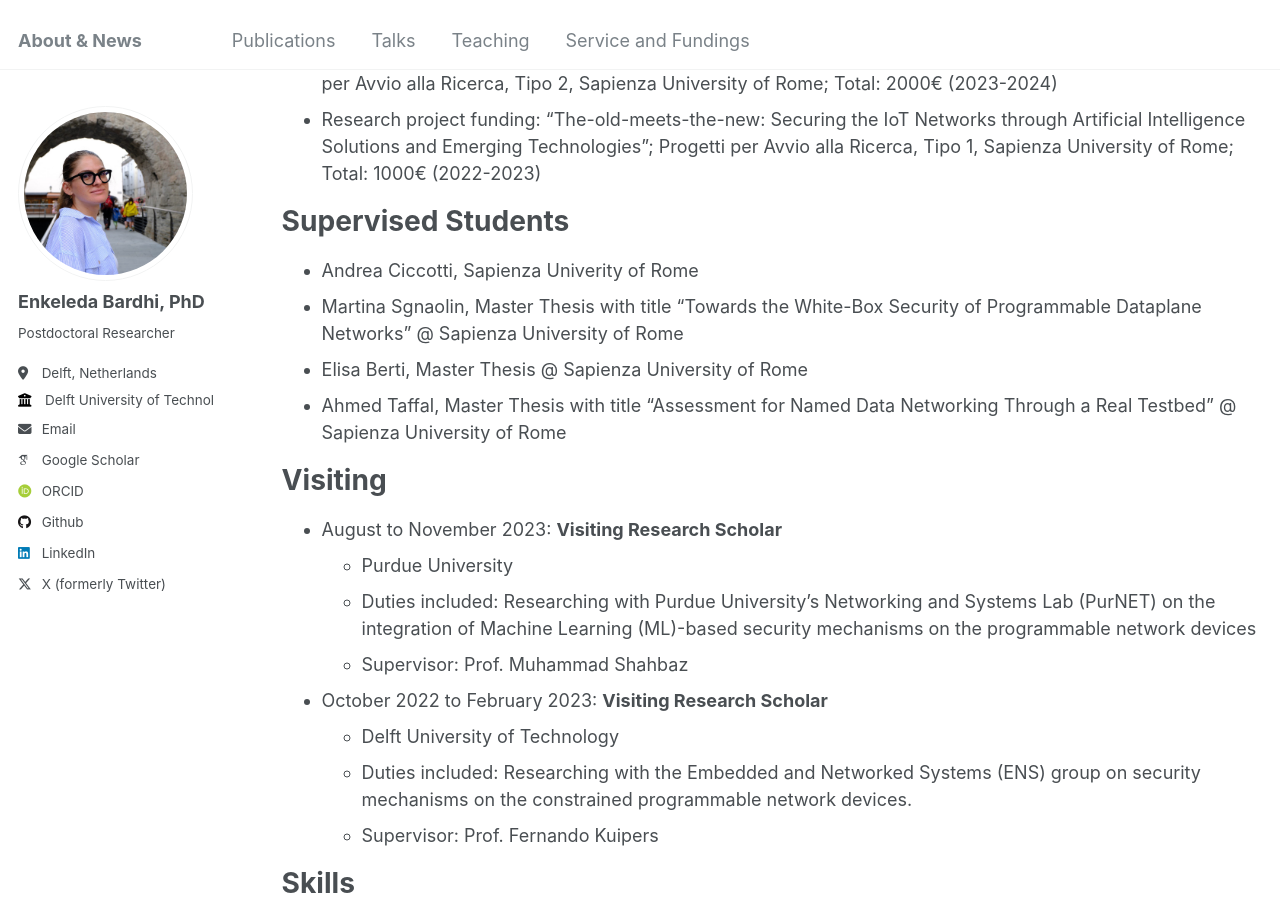
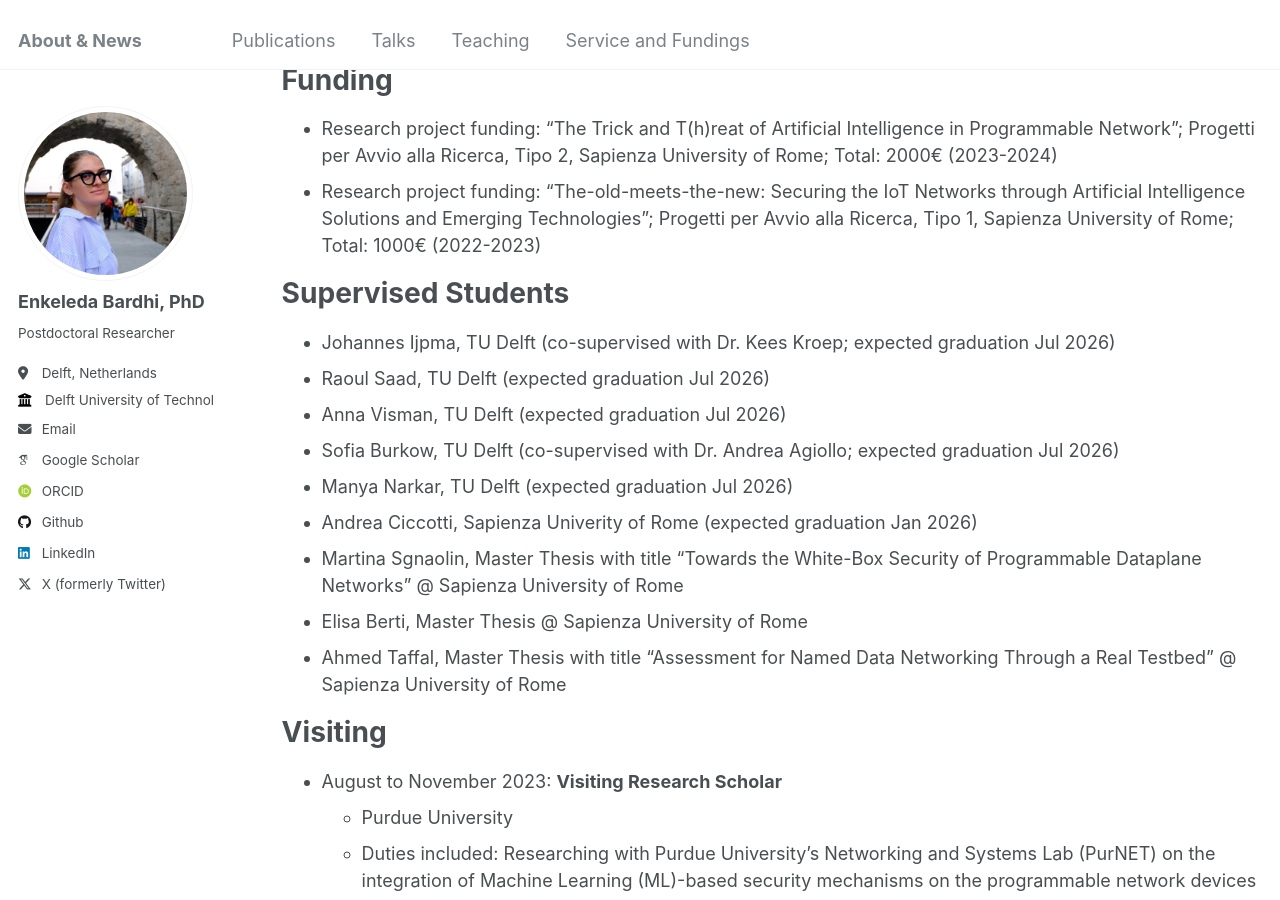
Before and after one commit to bardhienkeleda/bardhienkeleda.github.io, a Jekyll site: the page built from _pages/cv.md, in a window 1280 px wide and 900 px high, scrolled down 1312 px. Built offline with Jekyll 4.4.1, drawn with Linux system fonts in a browser that asks for light colours; some web fonts are replaced; some of the changed text lies outside the part shown.

Commit message:
students, news updates

```diff
--- a/_pages/cv.md
+++ b/_pages/cv.md
@@ -16,6 +16,7 @@ Service
     * Organizing Chair at [the 1st Workshop on Advanced Neuro-Symbolic Applications (ANSyA) 2025](https://ansya-workshop.github.io/2025/), co-located with [ECAI 2025](https://ecai2025.org) (CORE:A)
     * Social Chair at [the 28th European Conference on Artificial Intelligence](https://ecai2025.org)
 * **Program committee**
+    * [AAAI Conference on Artificial Intelligence 2026](https://aaai.org/conference/aaai/aaai-26/)
     * [The International Workshop on EXplainable and TRAnsparent AI and Multi-Agent Systems (EXTRAAMAS) 2025](https://extraamas.ehealth.hevs.ch/organization.html)
     * [The  International Conference on emerging Networking EXperiments and Technologies (CoNEXT) 2025](https://conferences.sigcomm.org/co-next/2025/#!/home)
     * [AAAI Conference on Artificial Intelligence 2025](https://aaai.org/conference/aaai/aaai-25/)
@@ -50,7 +52,12 @@ Funding
 
 Supervised Students
 ======
-* Andrea Ciccotti, Sapienza Univerity of Rome
+* Johannes Ijpma, TU Delft (co-supervised with Dr. Kees Kroep; expected graduation Jul 2026)
+* Raoul Saad, TU Delft (expected graduation Jul 2026)
+* Anna Visman, TU Delft (expected graduation Jul 2026)
+* Sofia Burkow, TU Delft (co-supervised with Dr. Andrea Agiollo; expected graduation Jul 2026)
+* Manya Narkar, TU Delft (expected graduation Jul 2026)
+* Andrea Ciccotti, Sapienza Univerity of Rome (expected graduation Jan 2026)
 * Martina Sgnaolin, Master Thesis with title "Towards the White-Box Security of Programmable Dataplane Networks" @ Sapienza University of Rome
 * Elisa Berti, Master Thesis @ Sapienza University of Rome
 * Ahmed Taffal, Master Thesis with title "Assessment for Named Data Networking Through a Real Testbed" @ Sapienza University of Rome
```
Also changed, not shown: other parts of _pages/cv.md (+1 -0 lines), _pages/about.md (+4 -0 lines), 4 other files.
